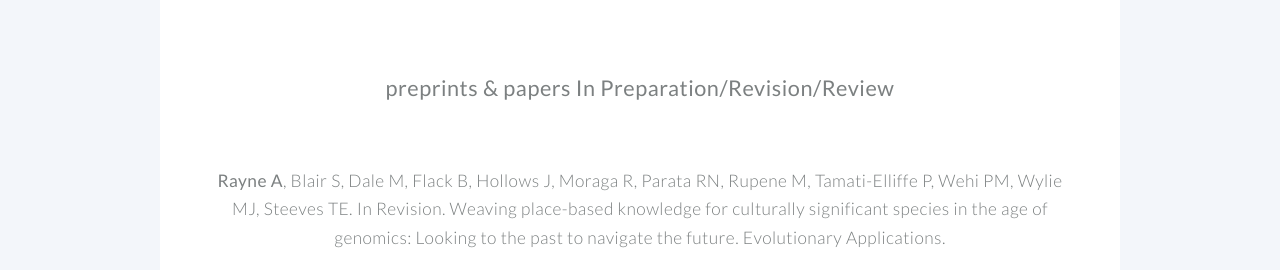
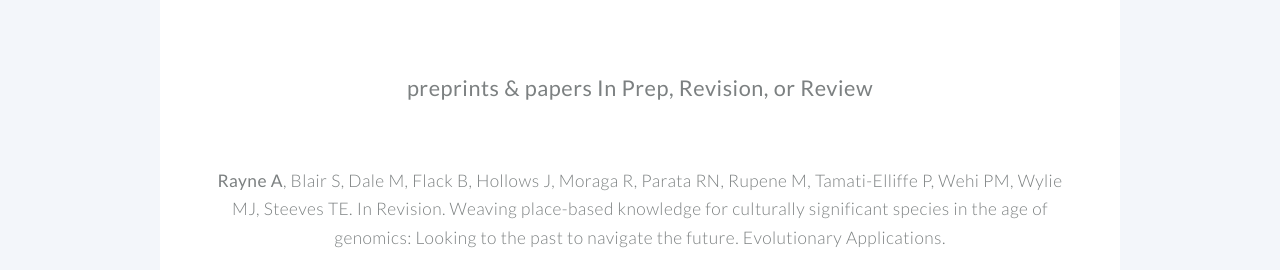
Before and after one commit to aislingrayne/aislingrayne.github.io, a Jekyll site: the page built from index.md, in a window 1280 px wide and 900 px high, scrolled down 2670 px. Shown: the part 185-455 px from the top of the window. Built offline with Jekyll 4.4.1, drawn with Linux system fonts in a browser that asks for light colours.

Commit message:
Update research.yml

```diff
--- a/_data/research.yml
+++ b/_data/research.yml
@@ -6,6 +6,6 @@ research:
     items:
       - item: published.html
         image: /images/koura.jpg
-  - category: preprints & papers In Preparation/Revision/Review
+  - category: preprints & papers In Prep, Revision, or Review
     items:
       - item: preprint.html
```
